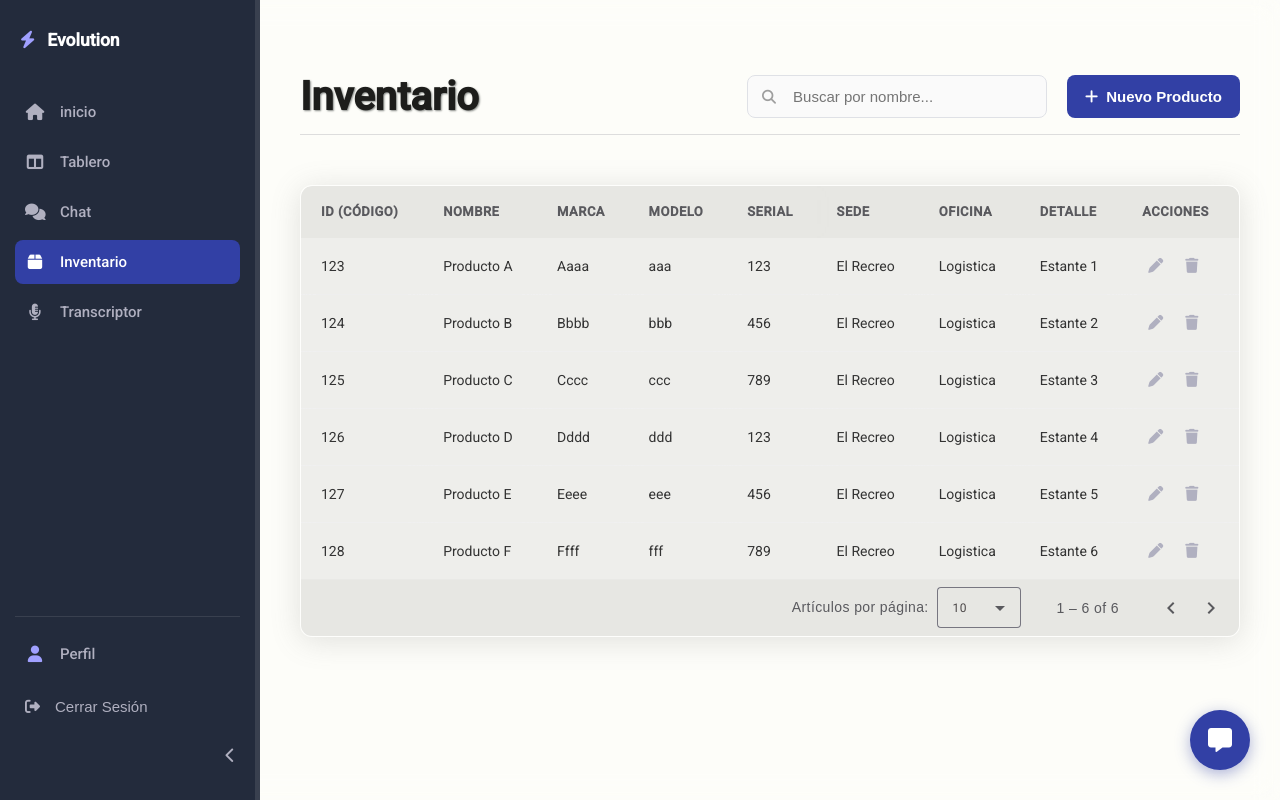
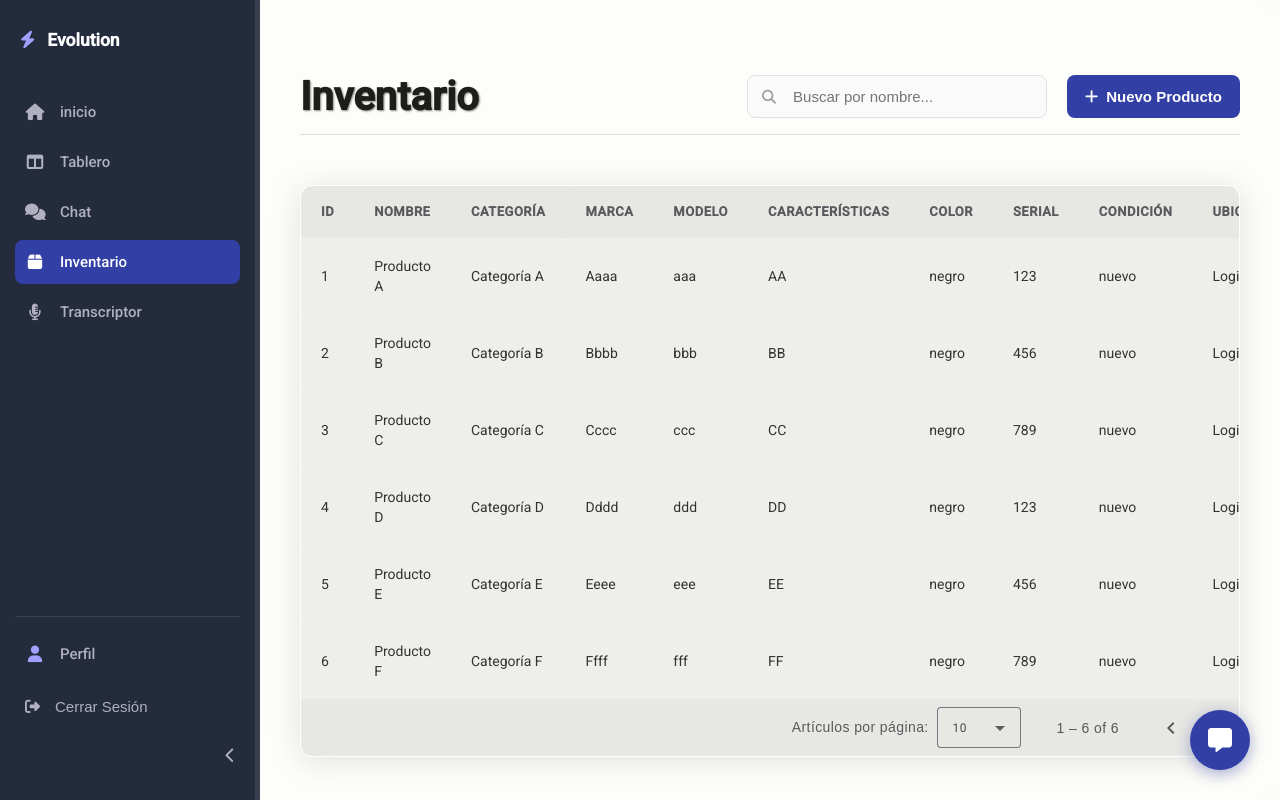
Before and after one commit to sirelis306/To-Do-List, an Angular app: page /articles in a window 1280 px wide. Built offline with nearby package versions, Linux system fonts and the light colour scheme; sample sign-in values are in the browser's storage.

Commit message:
Cambio de propiedades de productos

```diff
--- a/src/app/components/add-article/add-article.html
+++ b/src/app/components/add-article/add-article.html
@@ -10,13 +10,17 @@
   <h3>Detalles de producto</h3>
 
   <div class="form-row">
-    <div class="input-group">
+    <!-- <div class="input-group">
       <label for="codigo">ID del Producto</label>
-      <input id="codigo" type="text" [(ngModel)]="nuevoProducto.codigo" name="codigo" required>
-    </div>
+      <input id="codigo" type="text" [(ngModel)]="nuevoProducto.id" name="id" required>
+    </div> -->
     <div class="input-group">
       <label for="nombre">Nombre del Producto</label>
       <input id="nombre" type="text" [(ngModel)]="nuevoProducto.nombre" name="nombre" required>
+    </div>
+    <div class="input-group">
+      <label for="categoria">Categoría del Producto</label>
+      <input id="categoria" type="text" [(ngModel)]="nuevoProducto.categoria" name="categoria" required>
     </div>
     <div class="input-group">
       <label for="serial">Serial</label>
@@ -33,22 +37,24 @@
         <label for="modelo">Modelo</label>
         <input id="modelo" type="text" [(ngModel)]="nuevoProducto.modelo" name="modelo" required>
     </div>
+    <div class="input-group">
+      <label for="caracteristicas">Características</label>
+      <input id="caracteristicas" type="text" [(ngModel)]="nuevoProducto.caracteristicas" name="caracteristicas" required>
+    </div>
   </div>
-
-  <h3>Ubicación</h3>
 
   <div class="form-row">
     <div class="input-group">
-      <label for="sede">Sede</label>
-      <input id="sede" type="text" [(ngModel)]="nuevoProducto.sede" name="sede" required>
+      <label for="color">Color</label>
+      <input id="color" type="text" [(ngModel)]="nuevoProducto.color" name="color" required>
     </div>
     <div class="input-group">
-      <label for="oficina">Oficina</label>
-      <input id="oficina" type="text" [(ngModel)]="nuevoProducto.oficina" name="oficina" required>
+      <label for="condicion">Condición</label>
+      <input id="condicion" type="text" [(ngModel)]="nuevoProducto.condicion" name="condicion" required>
     </div>
     <div class="input-group">
-      <label for="detalle">Detalle</label>
-      <input id="detalle" type="text" [(ngModel)]="nuevoProducto.detalle" name="detalle" required>
+      <label for="locacion">Ubicación</label>
+      <input id="locacion" type="text" [(ngModel)]="nuevoProducto.locacion" name="locacion" required>
     </div>
   </div>
 
--- a/src/app/components/add-article/add-article.ts
+++ b/src/app/components/add-article/add-article.ts
@@ -19,14 +19,15 @@ export class AddArticle implements OnInit {
   private idArticuloActual: number | null = null;
 
   public nuevoProducto: Partial<Article> = {
-    codigo: 0,
     nombre: '',
+    categoria: '',
     marca: '',
     modelo: '',
+    caracteristicas: '',
+    color: '',
     serial: 0,
-    sede: '',
-    oficina: '',
-    detalle: '',
+    condicion: '',
+    locacion: '',
   };
 
   constructor(private router: Router, private articleService: ArticleService, private route: ActivatedRoute) { }
--- a/src/app/components/articles/articles.html
+++ b/src/app/components/articles/articles.html
@@ -38,27 +38,31 @@
     <table class="product-table">
       <thead>
         <tr>
-          <th>Id (Código)</th>
+          <th>Id</th>
           <th>Nombre</th>
+          <th>Categoría</th>
           <th>Marca</th>
           <th>Modelo</th>
+          <th>Características</th>
+          <th>Color</th>
           <th>Serial</th>
-          <th>Sede</th>
-          <th>Oficina</th>
-          <th>Detalle</th>
+          <th>Condición</th>
+          <th>Ubicación</th>
           <th>Acciones</th> </tr>
       </thead>
       <tbody>
          @for (articulo of articulosPaginados; track articulo.id) {
           <tr>
-            <td>{{ articulo.codigo }}</td>
+            <td>{{ articulo.id }}</td>
             <td>{{ articulo.nombre }}</td>
+            <td>{{ articulo.categoria }}</td>
             <td>{{ articulo.marca }}</td>
             <td>{{ articulo.modelo }}</td>
+            <td>{{ articulo.caracteristicas }}</td>
+            <td>{{ articulo.color }}</td>
             <td>{{ articulo.serial }}</td>
-            <td>{{ articulo.sede }}</td>
-            <td>{{ articulo.oficina }}</td>
-            <td>{{ articulo.detalle }}</td>
+            <td>{{ articulo.condicion }}</td>
+            <td>{{ articulo.locacion }}</td>
             <td>
               <button class="btn-icon btn-edit" [routerLink]="['/articles/edit', articulo.id]"><i class="fa-solid fa-pen"></i></button>
               <button class="btn-icon btn-delete" (click)="onDelete(articulo)"><i class="fa-solid fa-trash"></i></button>
--- a/src/app/components/transcriptor/transcriptor.ts
+++ b/src/app/components/transcriptor/transcriptor.ts
@@ -80,7 +80,9 @@ export class Transcriptor implements OnDestroy {
            return;
         }
 
-        const textoRecibido = res.text || res.transcription || res.output;
+        // Si es un array, toma el primer elemento
+        const data = Array.isArray(res) && res.length > 0 ? res[0] : res;
+        const textoRecibido = data.text || data.transcription || data.output;
 
         if (textoRecibido) {
           this.transcription = textoRecibido;
--- a/src/app/services/article/articleService.ts
+++ b/src/app/services/article/articleService.ts
@@ -15,12 +15,12 @@ export class ArticleService {
       this.articulos = JSON.parse(data);
     } else {
       this.articulos = [
-        { id: 1, codigo: 123, nombre: 'Producto A', marca: 'Aaaa', modelo: 'aaa', serial: 123, sede: 'El Recreo', oficina: 'Logistica', detalle: 'Estante 1' },
-        { id: 2, codigo: 124, nombre: 'Producto B', marca: 'Bbbb', modelo: 'bbb', serial: 456, sede: 'El Recreo', oficina: 'Logistica', detalle: 'Estante 2' },
-        { id: 3, codigo: 125, nombre: 'Producto C', marca: 'Cccc', modelo: 'ccc', serial: 789, sede: 'El Recreo', oficina: 'Logistica', detalle: 'Estante 3' },
-        { id: 4, codigo: 126, nombre: 'Producto D', marca: 'Dddd', modelo: 'ddd', serial: 123, sede: 'El Recreo', oficina: 'Logistica', detalle: 'Estante 4' },
-        { id: 5, codigo: 127, nombre: 'Producto E', marca: 'Eeee', modelo: 'eee', serial: 456, sede: 'El Recreo', oficina: 'Logistica', detalle: 'Estante 5' },
-        { id: 6, codigo: 128, nombre: 'Producto F', marca: 'Ffff', modelo: 'fff', serial: 789, sede: 'El Recreo', oficina: 'Logistica', detalle: 'Estante 6' }
+        { id: 1, nombre: 'Producto A', categoria: 'Categoría A', marca: 'Aaaa', modelo: 'aaa', caracteristicas: 'AA', color: 'negro', serial: 123, condicion: 'nuevo', locacion: 'Logistica' },
+        { id: 2, nombre: 'Producto B', categoria: 'Categoría B', marca: 'Bbbb', modelo: 'bbb', caracteristicas: 'BB', color: 'negro', serial: 456, condicion: 'nuevo', locacion: 'Logistica' },
+        { id: 3, nombre: 'Producto C', categoria: 'Categoría C', marca: 'Cccc', modelo: 'ccc', caracteristicas: 'CC', color: 'negro', serial: 789, condicion: 'nuevo', locacion: 'Logistica' },
+        { id: 4, nombre: 'Producto D', categoria: 'Categoría D', marca: 'Dddd', modelo: 'ddd', caracteristicas: 'DD', color: 'negro', serial: 123, condicion: 'nuevo', locacion: 'Logistica' },
+        { id: 5, nombre: 'Producto E', categoria: 'Categoría E', marca: 'Eeee', modelo: 'eee', caracteristicas: 'EE', color: 'negro', serial: 456, condicion: 'nuevo', locacion: 'Logistica' },
+        { id: 6, nombre: 'Producto F', categoria: 'Categoría F', marca: 'Ffff', modelo: 'fff', caracteristicas: 'FF', color: 'negro', serial: 789, condicion: 'nuevo', locacion: 'Logistica' }
       ];
       this.guardarArticulos();
     }
@@ -37,13 +37,12 @@ export class ArticleService {
       const busquedaLower = busqueda.toLowerCase();
 
       articulosFiltrados = this.articulos.filter(a =>
-        (a.codigo && a.codigo.toString().includes(busquedaLower)) ||
+        (a.id && a.id.toString().includes(busquedaLower)) ||
         (a.nombre && a.nombre.toLowerCase().includes(busquedaLower)) ||
         (a.marca && a.marca.toLowerCase().includes(busquedaLower)) ||
         (a.modelo && a.modelo.toLowerCase().includes(busquedaLower)) ||
         (a.serial && a.serial.toString().includes(busquedaLower)) ||
-        (a.sede && a.sede.toLowerCase().includes(busquedaLower)) ||
-        (a.oficina && a.oficina.toLowerCase().includes(busquedaLower))
+        (a.locacion && a.locacion.toLowerCase().includes(busquedaLower))
       );
     }
     return articulosFiltrados;
--- a/src/app/services/transcriptorService/transcriptor-service.ts
+++ b/src/app/services/transcriptorService/transcriptor-service.ts
@@ -7,7 +7,7 @@ import { switchMap } from 'rxjs/operators';
   providedIn: 'root'
 })
 export class TranscriptorService {
-  private readonly N8N_API_URL = '/webhook/transcribe';
+  private readonly N8N_API_URL = '/webhook-test/transcribe';
 
   constructor(private http: HttpClient) {}
 
```
Also changed, not shown: src/app/models/article.ts (+5 -4 lines), 1 other file (tests, documents, lock files or other folders).
